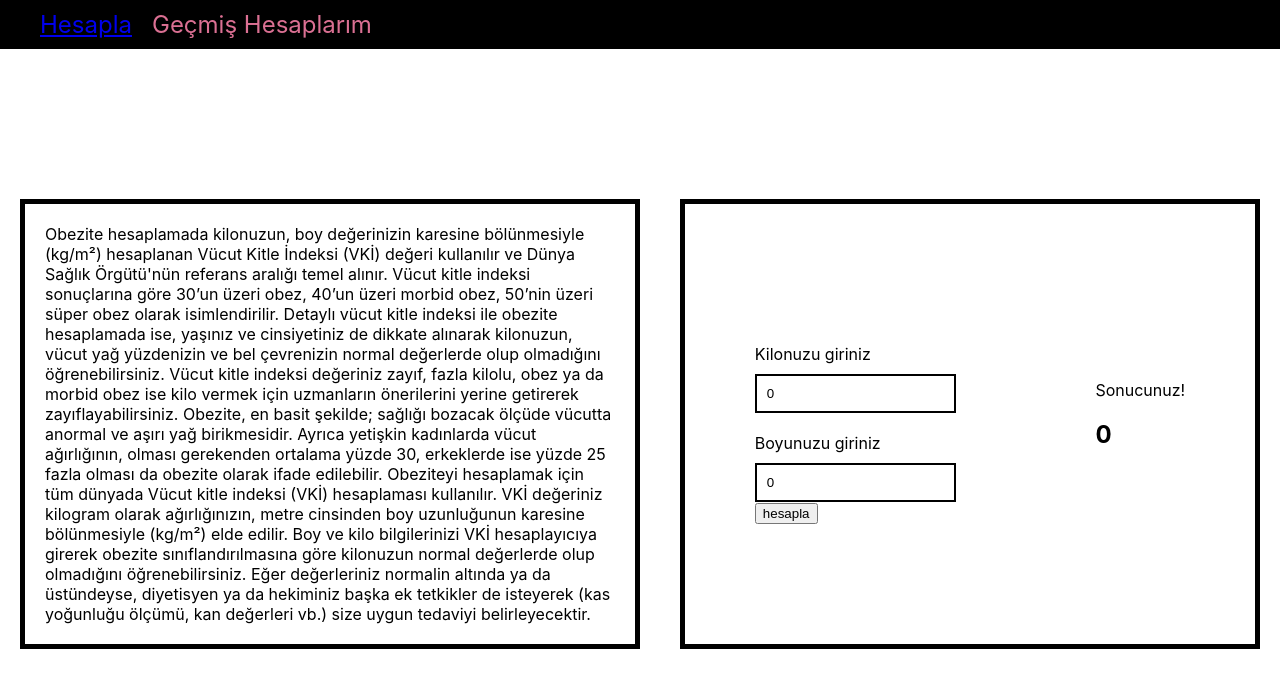
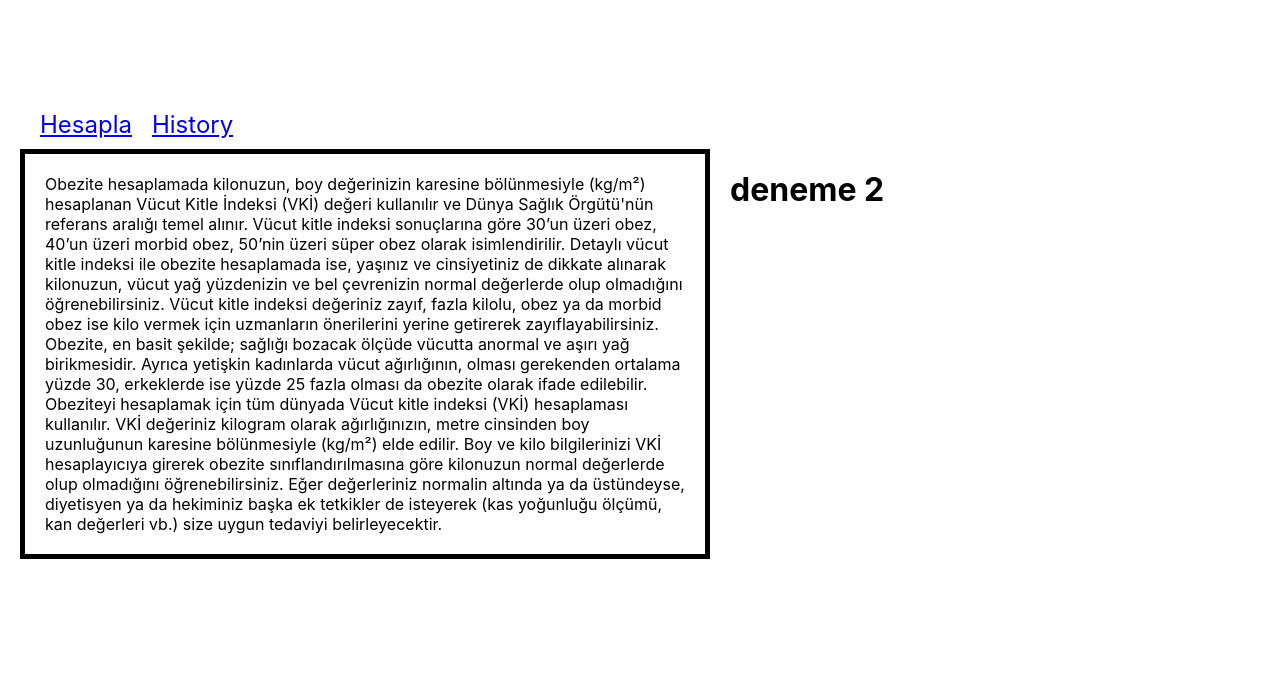
Before and after one commit to herohasan0/kodluyoruz_vucutkitle, a React (Create React App) app: page /history in a window 1280 px wide. Shown: the top 688 px of the page. Built offline with nearby package versions, Linux system fonts and the light colour scheme.

Commit message:
Edit routers

```diff
--- a/src/App.css
+++ b/src/App.css
@@ -2,30 +2,6 @@ body {
   transition: 200ms;
 }
 
-input {
-  padding: 10px;
-  border: 2px solid #000;
-  margin-top: 10px;
+.home {
+  /* display: flex; */
 }
-
-label {
-  margin-top: 20px;
-  display: flex;
-  flex-direction: column;
-  align-items: flex-start;
-}
-
-.form {
-  display: flex;
-  align-items: center;
-  width: 50%;
-  justify-content: space-around;
-  border: 5px solid #000;
-  margin-left: 20px;
-  margin-right: 20px;
-}
-
-.main {
-  display: flex;
-  margin-top: 150px;
-}
--- a/src/App.js
+++ b/src/App.js
@@ -1,78 +1,62 @@
 import './App.css';
 import Layout from './components/Layout';
 import Description from './components/Description';
-import { useState } from 'react';
+import { BrowserRouter as Router, Switch, Route, Link } from 'react-router-dom';
+import styled from 'styled-components';
+import History from './components/History';
+import Calculation from './components/Calculation';
+
+const Li = styled.li`
+  font-size: 1.5em;
+  text-align: center;
+  color: palevioletred;
+  margin-right: 20px;
+`;
+const Ul = styled.ul`
+  list-style-type: none;
+  display: flex;
+  margin: 0;
+  margin-top: 100px;
+  padding-top: 10px;
+  padding-bottom: 10px;
+`;
 
 function App() {
-  const [kilo, setKilo] = useState(0);
-  const [boy, setBoy] = useState(0);
-  const [BIM, setBIM] = useState(0);
+  return (
+    <Router>
+      <div>
+        <nav>
+          <Ul>
+            <Li>
+              <Link to="/">Hesapla</Link>
+            </Li>
+            <Li>
+              <Link to="/history">History</Link>
+            </Li>
+          </Ul>
+        </nav>
 
-  function calculate() {
-    const kg = Number(kilo);
-    const cm = Number(boy) / 100;
-
-    const calculatedBIM = kg / Math.pow(cm, 2);
-
-    setBIM(calculatedBIM);
-  }
-
-  let detay = '';
-
-  if (BIM !== 0 && BIM < 18.5) {
-    detay = 'Zayıf';
-  } else if (BIM > 18.5 && BIM < 24.9) {
-    detay = 'Normal kilolu';
-  } else if (BIM > 25 && BIM < 29.9) {
-    detay = 'Fazla kilolu';
-  } else if (BIM > 30 && BIM < 39.9) {
-    detay = 'Obez';
-  } else if (BIM > 40) {
-    detay = 'İleri derecede obez (morbid obez)';
-  }
-
-  return (
-    <div className="App">
-      <Layout />
-
-      <div className="main">
-        <Description />
-        <div className="form">
-          <section className="calculation">
-            <div>
-              <label className="label">
-                Kilonuzu giriniz
-                <input
-                  type="number"
-                  name="Kilo"
-                  onChange={(event) => setKilo(event.target.value)}
-                  value={kilo}
-                />
-              </label>
+        <Switch>
+          <Route path="/history">
+            <div className="main">
+              <Description />
+              <Deneme2 />
             </div>
-
-            <div>
-              <label className="label">
-                Boyunuzu giriniz
-                <input
-                  type="number"
-                  name="Boy"
-                  onChange={(event) => setBoy(event.target.value)}
-                  value={boy}
-                />
-              </label>
+          </Route>
+          <Route path="/">
+            <div className="main">
+              <Description />
+              <Calculation />
             </div>
-            <button onClick={calculate}>hesapla</button>
-          </section>
-          <section className="result">
-            <span>Sonucunuz!</span>
-            <h1>{BIM}</h1>
-            <span>{detay}</span>
-          </section>
-        </div>
+          </Route>
+        </Switch>
       </div>
-    </div>
+    </Router>
   );
 }
 
+function Deneme2() {
+  return <h1>deneme 2</h1>;
+}
+
 export default App;
--- a/src/components/About.js
+++ /dev/null
@@ -1,7 +0,0 @@
-import React from 'react';
-
-function About() {
-  return <h1>"Deneme about"</h1>;
-}
-
-export default About;
--- /dev/null
+++ b/src/components/Calculation.css
@@ -0,0 +1,31 @@
+input {
+  padding: 10px;
+  border: 2px solid #000;
+  margin-top: 10px;
+}
+
+label {
+  margin-top: 20px;
+  display: flex;
+  flex-direction: column;
+  align-items: flex-start;
+}
+
+.form {
+  display: flex;
+  align-items: center;
+  width: 50%;
+  justify-content: space-around;
+  border: 5px solid #000;
+  margin-left: 20px;
+  margin-right: 20px;
+}
+
+.calculate {
+  width: 50%;
+  display: contents;
+}
+
+.main {
+  display: flex;
+}
--- /dev/null
+++ b/src/components/Calculation.js
@@ -0,0 +1,70 @@
+import './Calculation.css';
+import React from 'react';
+import { useState } from 'react';
+
+function Calculation(params) {
+  const [kilo, setKilo] = useState(0);
+  const [boy, setBoy] = useState(0);
+  const [BIM, setBIM] = useState(0);
+
+  function calculate() {
+    const kg = Number(kilo);
+    const cm = Number(boy) / 100;
+
+    const calculatedBIM = kg / Math.pow(cm, 2);
+
+    setBIM(calculatedBIM);
+  }
+  let detay = '';
+
+  if (BIM !== 0 && BIM < 18.5) {
+    detay = 'Zayıf';
+  } else if (BIM > 18.5 && BIM < 24.9) {
+    detay = 'Normal kilolu';
+  } else if (BIM > 25 && BIM < 29.9) {
+    detay = 'Fazla kilolu';
+  } else if (BIM > 30 && BIM < 39.9) {
+    detay = 'Obez';
+  } else if (BIM > 40) {
+    detay = 'İleri derecede obez (morbid obez)';
+  }
+  return (
+    <div className="calculate">
+      <div className="form">
+        <section className="calculation">
+          <div>
+            <label className="label">
+              Kilonuzu giriniz
+              <input
+                type="number"
+                name="Kilo"
+                onChange={(event) => setKilo(event.target.value)}
+                value={kilo}
+              />
+            </label>
+          </div>
+
+          <div>
+            <label className="label">
+              Boyunuzu giriniz
+              <input
+                type="number"
+                name="Boy"
+                onChange={(event) => setBoy(event.target.value)}
+                value={boy}
+              />
+            </label>
+          </div>
+          <button onClick={calculate}>hesapla</button>
+        </section>
+        <section className="result">
+          <span>Sonucunuz!</span>
+          <h1>{BIM}</h1>
+          <span>{detay}</span>
+        </section>
+      </div>
+    </div>
+  );
+}
+
+export default Calculation;
--- /dev/null
+++ b/src/components/History.js
@@ -0,0 +1,7 @@
+import React from 'react';
+
+function History() {
+  return <h1>"Deneme History"</h1>;
+}
+
+export default History;
--- a/src/components/Layout.js
+++ b/src/components/Layout.js
@@ -1,7 +1,6 @@
 import React from 'react';
 import styled from 'styled-components';
 import { BrowserRouter as Router, Switch, Route, Link } from 'react-router-dom';
-import About from './About';
 
 const Li = styled.li`
   font-size: 1.5em;
@@ -12,8 +11,8 @@ const Li = styled.li`
 const Ul = styled.ul`
   list-style-type: none;
   display: flex;
-  background-color: #000;
   margin: 0;
+  margin-top: 100px;
   padding-top: 10px;
   padding-bottom: 10px;
 `;
@@ -25,16 +24,17 @@ function Layout() {
         <nav>
           <Ul>
             <Li>
-              <Link to="/about">Hesapla</Link>
+              <Link to="/">Hesapla</Link>
             </Li>
-            <Li>Geçmiş Hesaplarım</Li>
+            <Li>
+              <Link to="/history">Geçmiş Hesaplarım</Link>
+            </Li>
           </Ul>
         </nav>
 
         <Switch>
-          <Route path="/about">
-            <About />
-          </Route>
+          <Route path="/history"></Route>
+          <Route path="/"></Route>
         </Switch>
       </Router>
     </header>
```
Also changed, not shown: src/components/Router.js (added, +16 -0 lines).
